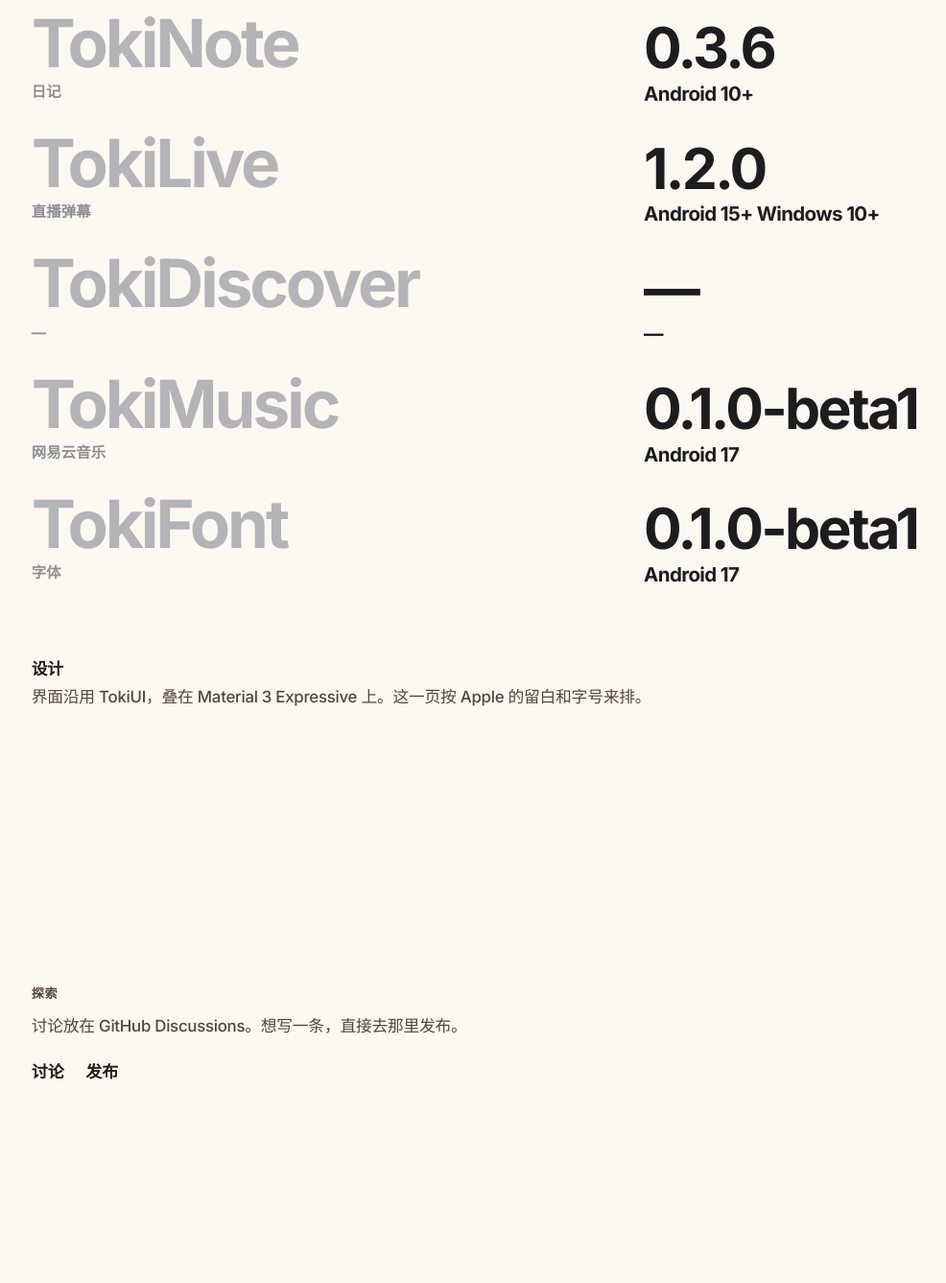
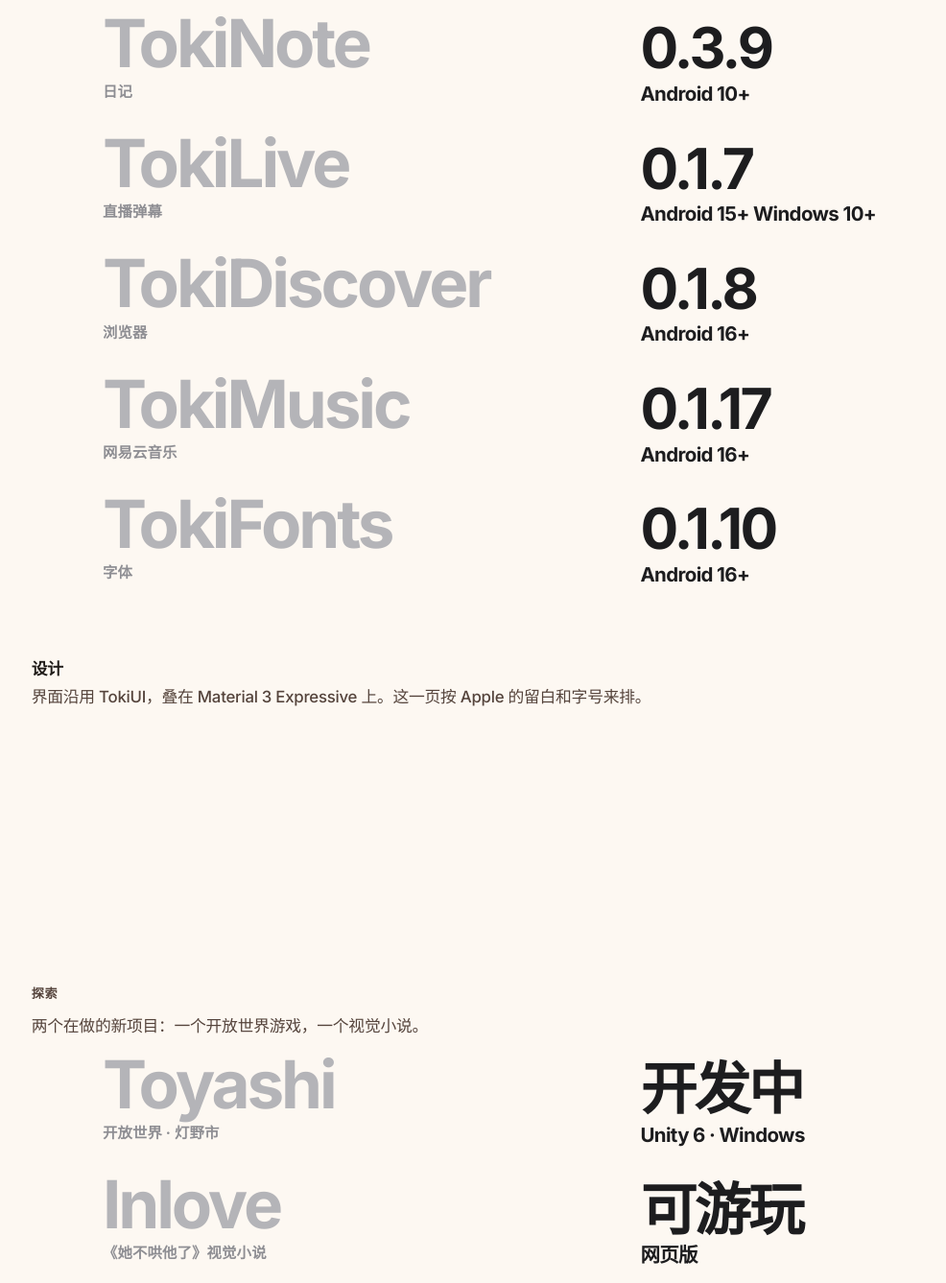
Before and after one commit to ichiyotsu/ichiyotsu.github.io, a plain HTML site: page tokipage/index.html in a window 1280 px wide. Shown: the part 907-2244 px from the top of the page at 96% size, without its empty margins (21-1007 px from the left). Drawn offline with Linux system fonts and the light colour scheme; no server answers.

Commit message:
TokiPage: 软件区接五个仓库最新 release 并居中，探索区改为 Toyashi 与 Inlove

```diff
--- a/tokipage/assets/css/apple.css
+++ b/tokipage/assets/css/apple.css
@@ -107,6 +107,12 @@ html[data-theme="dark"] .apple-hero h1 em { color: #98989d; }
   list-style: none;
   margin: 0;
   padding: 0;
+}
+
+.plan-head,
+.plan-list {
+  max-width: 64rem;
+  margin-inline: auto;
 }
 
 .plan-row {
--- a/tokipage/index.html
+++ b/tokipage/index.html
@@ -27,7 +27,7 @@
   <link rel="stylesheet" href="/tokipage/assets/css/tokens.css?v=20261109a">
   <link rel="stylesheet" href="/tokipage/assets/css/base.css?v=20261109a">
   <link rel="stylesheet" href="/tokipage/assets/css/components.css?v=20261109a">
-  <link rel="stylesheet" href="/tokipage/assets/css/apple.css?v=20261109a">
+  <link rel="stylesheet" href="/tokipage/assets/css/apple.css?v=20261125a">
   <script>
     document.documentElement.classList.replace('no-js', 'js');
     (function () {
@@ -72,8 +72,8 @@
         <div class="nav-item" data-nav-item>
           <a class="nav-link" href="#explore" aria-haspopup="true" aria-expanded="false" aria-controls="dropdown-garden">探索</a>
           <div class="nav-dropdown" id="dropdown-garden">
-            <a href="#explore"><span>讨论</span><small>GitHub Discussions</small></a>
-            <a href="https://github.com/ichiyotsu/ichiyotsu.github.io/discussions/new" target="_blank" rel="noopener noreferrer"><span>发布</span><small>写点什么</small></a>
+            <a href="#explore"><span>Toyashi</span><small>开放世界 · 灯野市</small></a>
+            <a href="https://ichiyotsu.github.io/TokiGame/inlove/" target="_blank" rel="noopener noreferrer"><span>Inlove</span><small>《她不哄他了》</small></a>
           </div>
         </div>
         <div class="nav-item" data-nav-item>
@@ -114,24 +114,24 @@
       <div class="plan-list">
         <a class="plan-row" style="--i:0" data-repo="ichiyotsu/Tokinote" href="https://github.com/ichiyotsu/Tokinote">
           <span><span class="plan-name">TokiNote</span><span class="plan-sub">日记</span></span>
-          <span><span class="plan-ver">0.3.6</span><span class="plan-plat">Android 10+</span></span>
+          <span><span class="plan-ver">0.3.9</span><span class="plan-plat">Android 10+</span></span>
         </a>
         <a class="plan-row" style="--i:1" data-repo="ichiyotsu/Tokilive" href="https://github.com/ichiyotsu/Tokilive">
           <span><span class="plan-name">TokiLive</span><span class="plan-sub">直播弹幕</span></span>
-          <span><span class="plan-ver">1.2.0</span><span class="plan-plat">Android 15+ Windows 10+</span></span>
+          <span><span class="plan-ver">0.1.7</span><span class="plan-plat">Android 15+ Windows 10+</span></span>
         </a>
-        <div class="plan-row" style="--i:2">
-          <span><span class="plan-name">TokiDiscover</span><span class="plan-sub">—</span></span>
-          <span><span class="plan-ver">—</span><span class="plan-plat">—</span></span>
-        </div>
-        <div class="plan-row" style="--i:3">
+        <a class="plan-row" style="--i:2" data-repo="ichiyotsu/Tokidiscover" href="https://github.com/ichiyotsu/Tokidiscover">
+          <span><span class="plan-name">TokiDiscover</span><span class="plan-sub">浏览器</span></span>
+          <span><span class="plan-ver">0.1.8</span><span class="plan-plat">Android 16+</span></span>
+        </a>
+        <a class="plan-row" style="--i:3" data-repo="ichiyotsu/tokimusic" href="https://github.com/ichiyotsu/tokimusic">
           <span><span class="plan-name">TokiMusic</span><span class="plan-sub">网易云音乐</span></span>
-          <span><span class="plan-ver">0.1.0-beta1</span><span class="plan-plat">Android 17</span></span>
-        </div>
-        <div class="plan-row" style="--i:4">
-          <span><span class="plan-name">TokiFont</span><span class="plan-sub">字体</span></span>
-          <span><span class="plan-ver">0.1.0-beta1</span><span class="plan-plat">Android 17</span></span>
-        </div>
+          <span><span class="plan-ver">0.1.17</span><span class="plan-plat">Android 16+</span></span>
+        </a>
+        <a class="plan-row" style="--i:4" data-repo="ichiyotsu/Tokifonts" href="https://github.com/ichiyotsu/Tokifonts">
+          <span><span class="plan-name">TokiFonts</span><span class="plan-sub">字体</span></span>
+          <span><span class="plan-ver">0.1.10</span><span class="plan-plat">Android 16+</span></span>
+        </a>
       </div>
       <div class="quiet-block" id="design">
         <h3>设计</h3>
@@ -142,11 +142,17 @@
     <section class="apple-section container" id="explore" aria-labelledby="explore-title">
       <div class="explore-copy">
         <h2 id="explore-title" class="apple-kicker">探索</h2>
-        <p>讨论放在 GitHub Discussions。想写一条，直接去那里发布。</p>
-        <div class="quiet-links">
-          <a href="https://github.com/ichiyotsu/ichiyotsu.github.io/discussions" target="_blank" rel="noopener noreferrer">讨论</a>
-          <a href="https://github.com/ichiyotsu/ichiyotsu.github.io/discussions/new" target="_blank" rel="noopener noreferrer">发布</a>
+        <p>两个在做的新项目：一个开放世界游戏，一个视觉小说。</p>
+      </div>
+      <div class="plan-list">
+        <div class="plan-row" style="--i:0">
+          <span><span class="plan-name">Toyashi</span><span class="plan-sub">开放世界 · 灯野市</span></span>
+          <span><span class="plan-ver">开发中</span><span class="plan-plat">Unity 6 · Windows</span></span>
         </div>
+        <a class="plan-row" style="--i:1" href="https://ichiyotsu.github.io/TokiGame/inlove/" target="_blank" rel="noopener noreferrer">
+          <span><span class="plan-name">Inlove</span><span class="plan-sub">《她不哄他了》视觉小说</span></span>
+          <span><span class="plan-ver">可游玩</span><span class="plan-plat">网页版</span></span>
+        </a>
       </div>
     </section>
 
```
